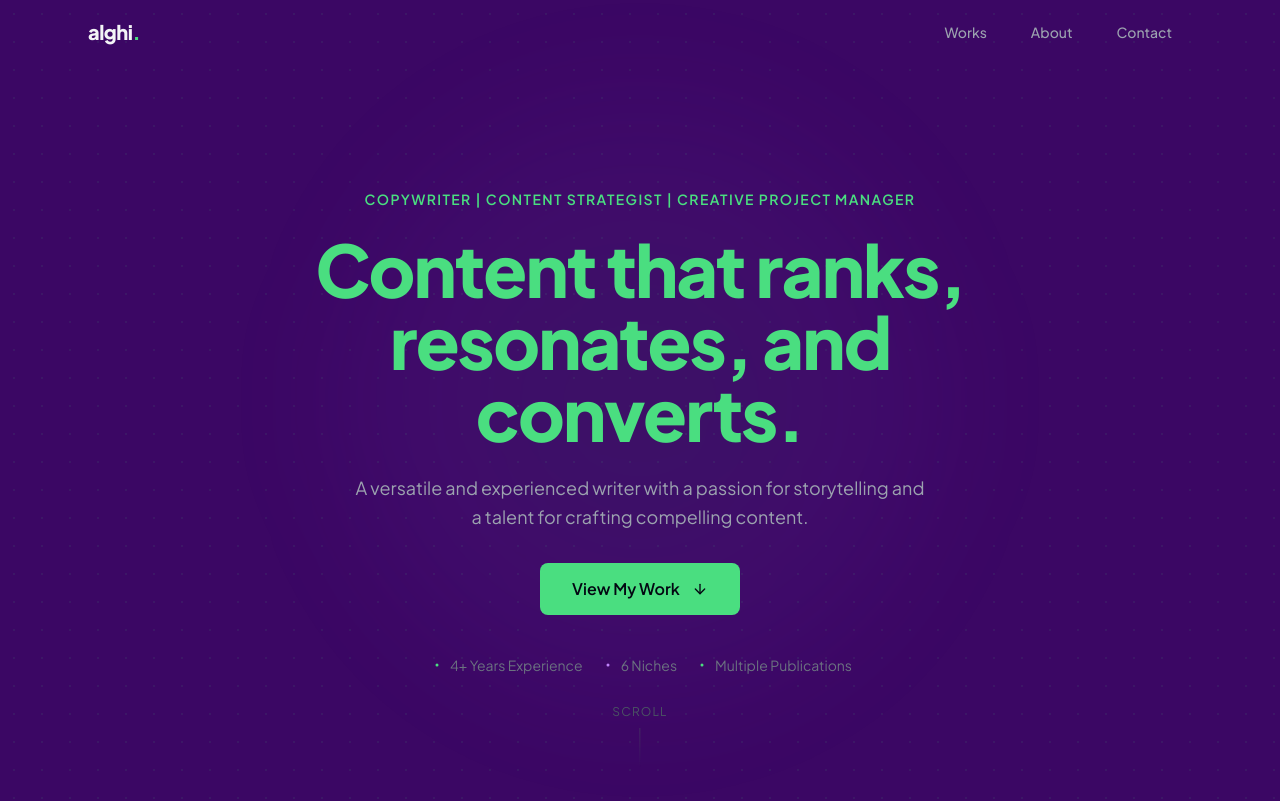
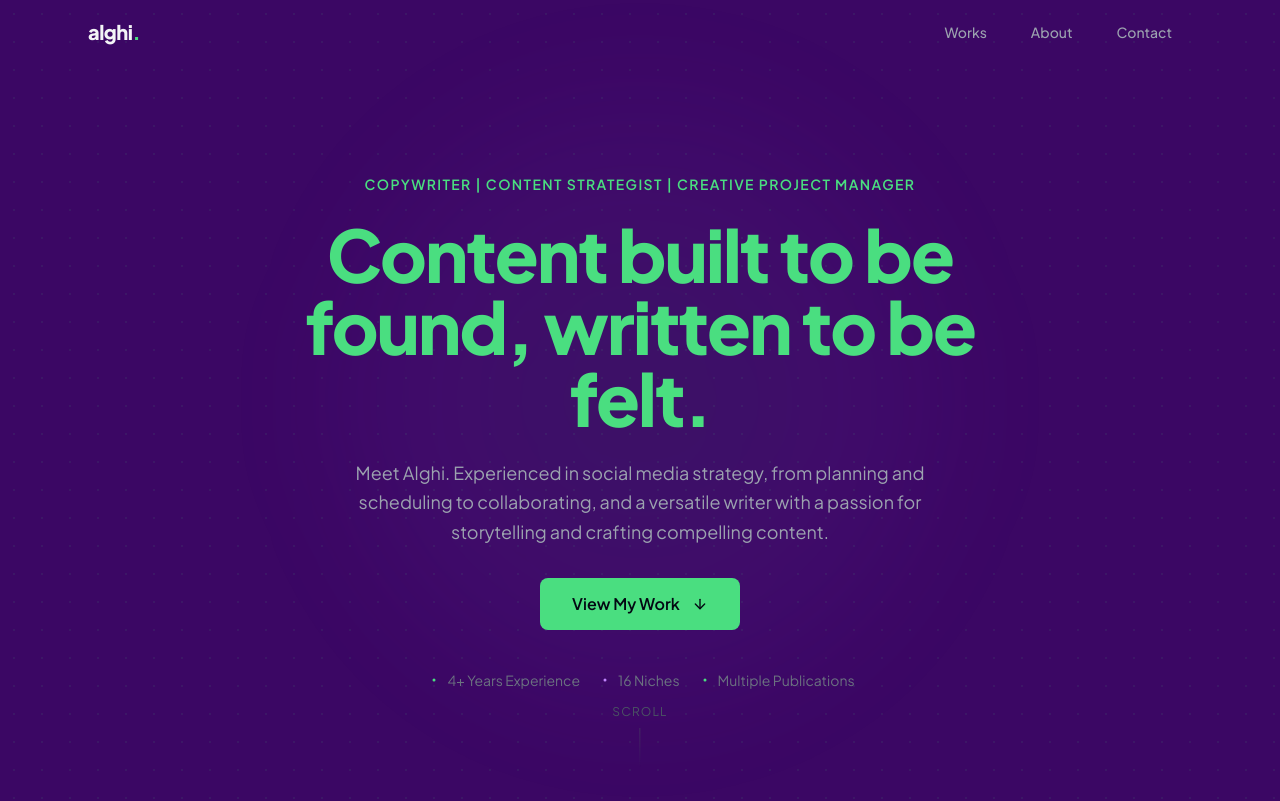
Before and after one commit to kakarifki/alghi-web, a React (Vite) app: page / in a window 1280 px wide. Shown: the top 801 px of the page. Built offline with nearby package versions, Linux system fonts and the light colour scheme.

Commit message:
feat: new copywriting on hero section

```diff
--- a/src/components/HeroSection.tsx
+++ b/src/components/HeroSection.tsx
@@ -34,11 +34,7 @@ export default function HeroSection() {
 
         {/* Headline */}
         <h1 className="text-5xl md:text-6xl lg:text-7xl font-extrabold text-green-400 leading-tight tracking-tight">
-          Content that{' '}
-          <span className="text-green-400">ranks</span>,<br />
-          resonates,{' '}
-          and{' '}
-          <span className="text-green-400">converts</span>.
+          Content built to be found, written to be felt.
         </h1>
 
         {/* Sub-headline */}
@@ -48,7 +44,7 @@ export default function HeroSection() {
         </p> */}
 
         <p className="text-lg text-gray-400 max-w-xl leading-relaxed">
-          A versatile and experienced writer with a passion for storytelling and a talent for crafting compelling content.
+          Meet Alghi. Experienced in social media strategy, from planning and scheduling to collaborating, and a versatile writer with a passion for storytelling and crafting compelling content.
         </p>
 
         <div className="flex flex-col sm:flex-row items-center gap-3 mt-2">
@@ -61,7 +57,7 @@ export default function HeroSection() {
         {/* Stat pills */}
         <div className="flex flex-wrap justify-center gap-4 mt-4 text-sm text-gray-500">
           <span className="flex items-center gap-1"><Dot className="text-green-400" size={18} />4+ Years Experience</span>
-          <span className="flex items-center gap-1"><Dot className="text-purple-400" size={18} />6 Niches</span>
+          <span className="flex items-center gap-1"><Dot className="text-purple-400" size={18} />16 Niches</span>
           <span className="flex items-center gap-1"><Dot className="text-green-400" size={18} />Multiple Publications</span>
         </div>
       </div>
```
